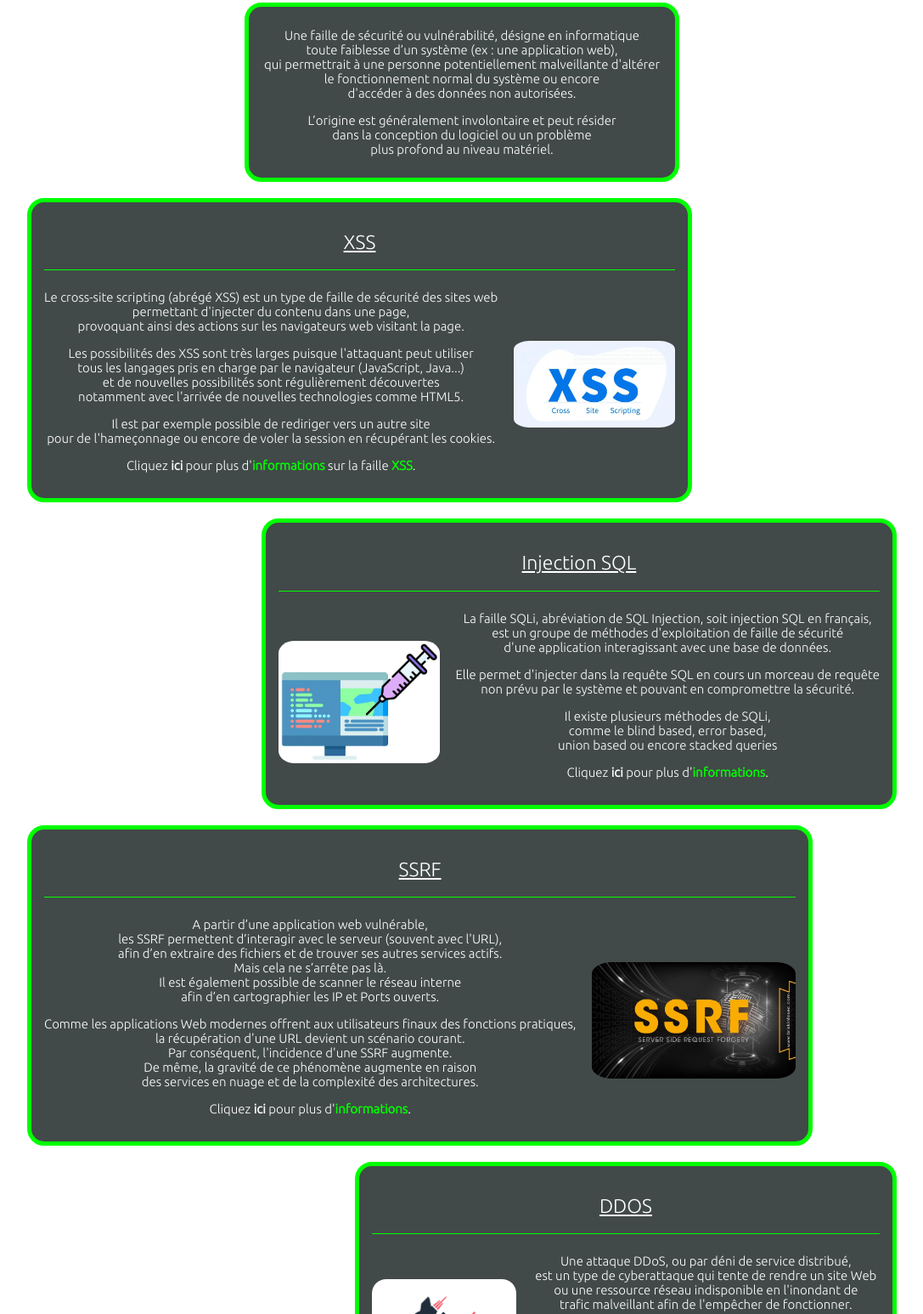
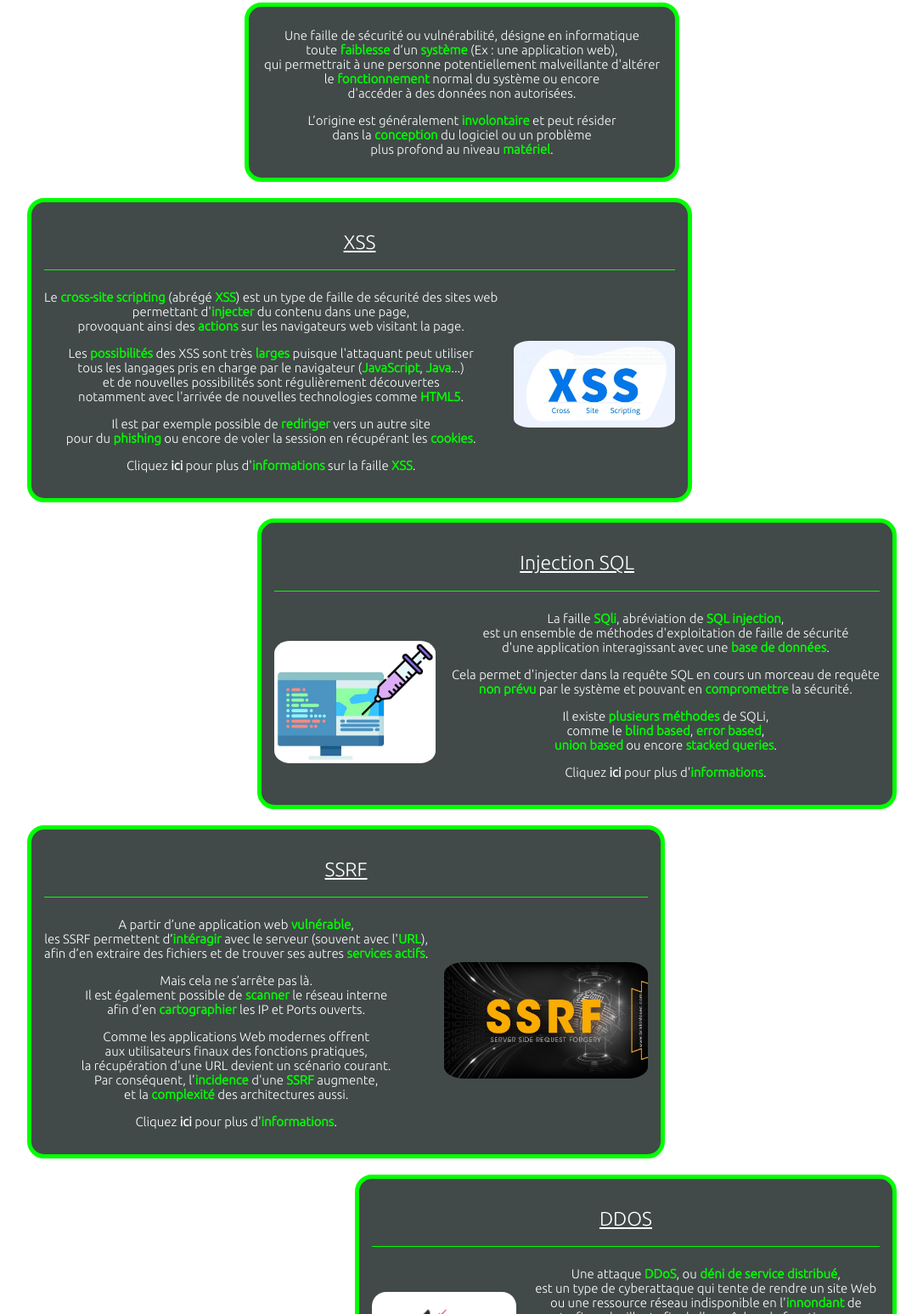
Before and after one commit to GiulianoCap/nsi_projet, a plain HTML site: page breach.html in a window 1280 px wide. Shown: the part 717-2263 px from the top of the page at 85% size, without its empty margins (96-1183 px from the left). Drawn offline with Linux system fonts and the light colour scheme; a web font is replaced by a local one.

Commit message:
Update breach.html

```diff
--- a/breach.html
+++ b/breach.html
@@ -156,15 +156,15 @@
             <div class="text">
                 <p>
                     Une faille de sécurité ou vulnérabilité, désigne en informatique<br>
-                    toute faiblesse d’un système (ex : une application web),<br>
+                    toute <span class="green_text">faiblesse</span> d’un <span class="green_text">système</span> (Ex : une application web),<br>
                     qui permettrait à une personne potentiellement malveillante d'altérer<br>
-                    le fonctionnement normal du système ou encore<br>
+                    le <span class="green_text">fonctionnement</span> normal du système ou encore<br>
                     d'accéder à des données non autorisées.
                 </p>
                 <p>
-                    L’origine est généralement involontaire et peut résider<br>
-                    dans la conception du logiciel ou un problème<br>
-                    plus profond au niveau matériel.
+                    L’origine est généralement <span class="green_text">involontaire</span> et peut résider<br>
+                    dans la <span class="green_text">conception</span> du logiciel ou un problème<br>
+                    plus profond au niveau <span class="green_text">matériel</span>.
                 </p>
             </div>
 
@@ -180,18 +180,19 @@
 
             <div class="text">
                 <p>
-                    Le cross-site scripting (abrégé XSS) est un type de faille de sécurité des sites web<br>
-                    permettant d'injecter du contenu dans une page,<br>
-                    provoquant ainsi des actions sur les navigateurs web visitant la page.
+                    Le <span class="green_text">cross-site scripting</span> (abrégé <span class="green_text">XSS</span>) est un type de faille de sécurité des sites web<br>
+                    permettant d'<span class="green_text">injecter</span> du contenu dans une page,<br>
+                    provoquant ainsi des <span class="green_text">actions</span> sur les navigateurs web visitant la page.
                 </p>
                 <p>
-                    Les possibilités des XSS sont très larges puisque l'attaquant peut utiliser<br>
-                    tous les langages pris en charge par le navigateur (JavaScript, Java...)<br>
+                    Les <span class="green_text">possibilités</span> des XSS sont très <span class="green_text">larges</span> puisque l'attaquant peut utiliser<br>
+                    tous les langages pris en charge par le navigateur (<span class="green_text">JavaScript</span>, <span class="green_text">Java</span>...)<br>
                     et de nouvelles possibilités sont régulièrement découvertes<br>
-                    notamment avec l'arrivée de nouvelles technologies comme HTML5.
+                    notamment avec l'arrivée de nouvelles technologies comme <span class="green_text">HTML5</span>.
                 </p>
                 <p>
-                    Il est par exemple possible de rediriger vers un autre site<br>pour de l'hameçonnage ou encore de voler la session en récupérant les cookies.
+                    Il est par exemple possible de <span class="green_text">rediriger</span> vers un autre site<br>
+                    pour du <span class="green_text">phishing</span> ou encore de voler la session en récupérant les <span class="green_text">cookies</span>.
                 </p>
                 <p>
                     Cliquez <a href="https://python.org/" target="_blank" class="link">ici</a> pour plus d'<span class="green_text">informations</span> sur la faille <span class="green_text">XSS</span>.
@@ -218,18 +219,18 @@
 
             <div class="text">
                 <p>
-                    La faille SQLi, abréviation de SQL Injection, soit injection SQL en français,<br>
-                    est un groupe de méthodes d'exploitation de faille de sécurité<br>
-                    d'une application interagissant avec une base de données.
+                    La faille <span class="green_text">SQli</span>, abréviation de <span class="green_text">SQL injection</span>,<br>
+                    est un ensemble de méthodes d'exploitation de faille de sécurité<br>
+                    d'une application interagissant avec une <span class="green_text">base de données</span>.
                 </p>
                 <p>
-                    Elle permet d'injecter dans la requête SQL en cours un morceau de requête<br>
-                    non prévu par le système et pouvant en compromettre la sécurité.
+                    Cela permet d'injecter dans la requête SQL en cours un morceau de requête<br>
+                    <span class="green_text">non prévu</span> par le système et pouvant en <span class="green_text">compromettre</span> la sécurité.
                 </p>
                 <p>
-                    Il existe plusieurs méthodes de SQLi,<br>
-                    comme le blind based, error based,<br>
-                    union based ou encore stacked queries
+                    Il existe <span class="green_text">plusieurs méthodes</span> de SQLi,<br>
+                    comme le <span class="green_text">blind based</span>, <span class="green_text">error based</span>,<br>
+                    <span class="green_text">union based</span> ou encore <span class="green_text">stacked queries</span>.
                 </p>
                 <p>
                     Cliquez <a href="https://fr.wikipedia.org/wiki/Injection_SQL" target="_blank" class="link">ici</a> pour plus d'<span class="green_text">informations</span>.
@@ -248,18 +249,21 @@
 
             <div class="text">
                 <p>
-                    A partir d’une application web vulnérable,<br>
-                    les SSRF permettent d’interagir avec le serveur (souvent avec l'URL),<br>
-                    afin d’en extraire des fichiers et de trouver ses autres services actifs.<br>
-                    Mais cela ne s’arrête pas là.<br>
-                    Il est également possible de scanner le réseau interne<br>
-                    afin d’en cartographier les IP et Ports ouverts.
+                    A partir d’une application web <span class="green_text">vulnérable</span>,<br>
+                    les SSRF permettent d’<span class="green_text">intéragir</span> avec le serveur (souvent avec l'<span class="green_text">URL</span>),<br>
+                    afin d’en extraire des fichiers et de trouver ses autres <span class="green_text">services actifs</span>.
                 </p>
                 <p>
-                    Comme les applications Web modernes offrent aux utilisateurs finaux des fonctions pratiques,<br>
+                    Mais cela ne s’arrête pas là.<br>
+                    Il est également possible de <span class="green_text">scanner</span> le réseau interne<br>
+                    afin d’en <span class="green_text">cartographier</span> les IP et Ports ouverts.
+                </p>
+                <p>
+                    Comme les applications Web modernes offrent<br>
+                    aux utilisateurs finaux des fonctions pratiques,<br>
                     la récupération d'une URL devient un scénario courant.<br>
-                    Par conséquent, l'incidence d'une SSRF augmente.<br>De même, la gravité de ce phénomène augmente en raison<br>
-                    des services en nuage et de la complexité des architectures.
+                    Par conséquent, l'<span class="green_text">incidence</span> d'une <span class="green_text">SSRF</span> augmente,<br>
+                    et la <span class="green_text">complexité</span> des architectures aussi.
                 </p>
                 <p>
                     Cliquez <a href="https://owasp.org/Top10/fr/A10_2021-Server-Side_Request_Forgery_%28SSRF%29/" target="_blank" class="link">ici</a> pour plus d'<span class="green_text">informations</span>.
@@ -286,20 +290,20 @@
 
             <div class="text">
                 <p>
-                    Une attaque DDoS, ou par déni de service distribué,<br>
+                    Une attaque <span class="green_text">DDoS</span>, ou <span class="green_text">déni de service distribué</span>,<br>
                     est un type de cyberattaque qui tente de rendre un site Web<br>
-                    ou une ressource réseau indisponible en l'inondant de<br>
+                    ou une ressource réseau indisponible en l'<span class="green_text">innondant</span> de<br>
                     trafic malveillant afin de l'empêcher de fonctionner.
                 </p>
                 <p>
                     Dans une attaque par déni de service distribué (DDoS),<br>
-                    un attaquant submerge sa cible de trafic Internet indésirable,<br>
-                    de sorte que le trafic normal ne peut atteindre sa destination.
+                    un attaquant <span class="green_text">submerge</span> sa cible de trafic Internet indésirable,<br>
+                    de sorte que le <span class="green_text">trafic normal</span> ne peut atteindre sa destination.
                 </p>
 
                 <p>
                     De ce fait, les requetes malveillantes ne sont pas analysés<br>
-                    et celles-ci peuvent infecter le service Web.
+                    et celles-ci peuvent <span class="green_text">infecter</span> le service Web.
                 </p>
 
                 <p>
@@ -319,22 +323,22 @@
 
             <div class="text">
                 <p>
-                    La gestion des droits d’accès est un élément central<br>
+                    La <span class="green_text">gestion</span> des droits d’accès est un élément central<br>
                     dans la sécurité des applications web.<br>
-                    C’est sûrement l’aspect le plus ciblé par des attaquants malveillants,<br>
+                    C’est sûrement l’aspect le plus <span class="green_text">ciblé</span> par des attaquants malveillants,<br>
                     souhaitant « élever leurs privilèges » pour parvenir à leurs fins.
                 </p>
                 <p>
                     On parle en effet d’élévation de privilèges<br>
-                    lorsqu’un utilisateur exploite une faille,<br>
-                    un défaut de conception ou une erreur de configuration<br>
-                    dans une application pour obtenir un accès élevé à des ressources<br>
+                    lorsqu’un utilisateur <span class="green_text">exploite</span> une faille,<br>
+                    un <span class="green_text">défaut</span> de conception ou une <span class="green_text">erreur</span> de configuration<br>
+                    dans une application pour obtenir un <span class="green_text">accès élevé</span> à des ressources<br>
                     qui devraient normalement lui être inaccessibles.
                 <p>
                     Il peut alors utiliser les privilèges nouvellement acquis<br>
-                    pour voler des données confidentielles,<br>
-                    exécuter des commandes administratives ou<br>
-                    déployer des logiciels malveillants
+                    pour <span class="green_text">voler</span> des données confidentielles,<br>
+                    <span class="green_text">éxecuter</span> des commandes administratives ou<br>
+                    <span class="green_text">déployer</span> des logiciels malveillants
                 </p>
                 <p>
                     Cliquez <a href="https://www.vaadata.com/blog/fr/comment-renforcer-la-securite-de-vos-applications-web-pour-contrer-les-attaques-les-plus-courantes/" target="_blank" class="link">ici</a> pour plus d'<span class="green_text">informations</span>.
```
